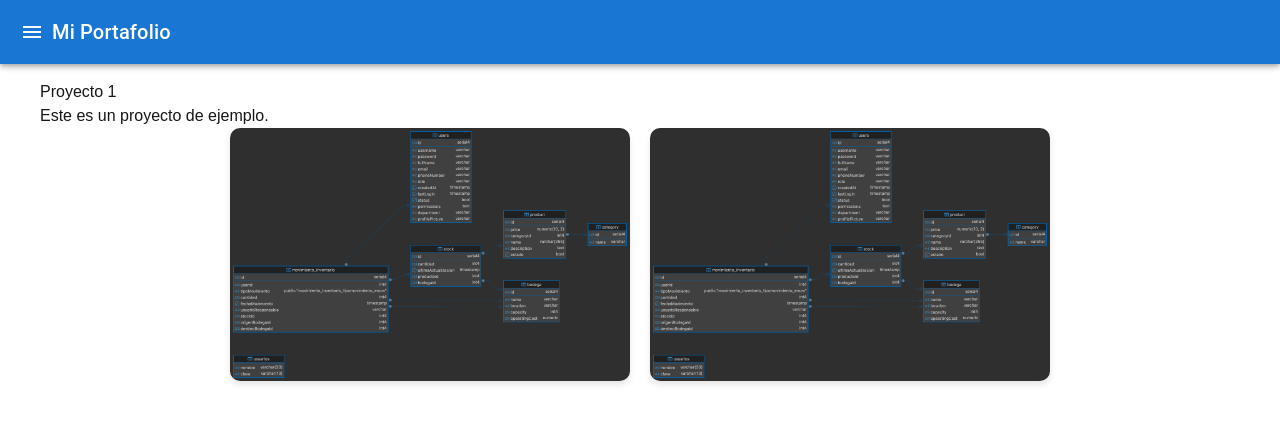
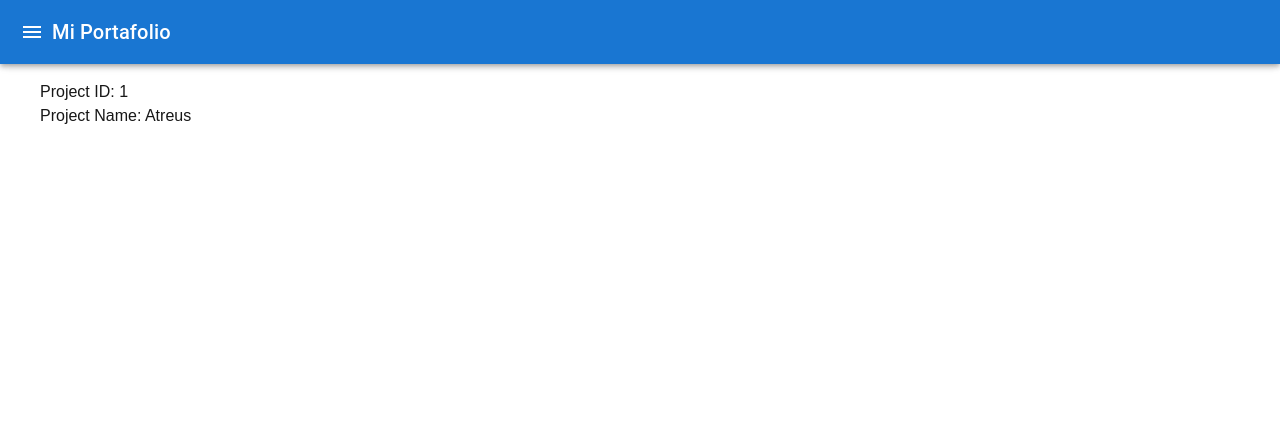
Before and after one commit to totonunez/mi-portafolio, a Next.js app: page /proyectos/1 in a window 1280 px wide. Shown: the top 424 px of the page. Built offline with nearby package versions, Linux system fonts and the light colour scheme.

Commit message:
solve issue about router

```diff
--- a/src/app/proyectos/[id]/page.tsx
+++ b/src/app/proyectos/[id]/page.tsx
@@ -1,24 +1,32 @@
 "use client";
-import Image from "next/image";
-import { notFound } from "next/navigation";
-import proyectos from "../../../data/proyectos.json";
+import { useParams } from "next/navigation";
+import { useEffect, useState } from "react";
 
-export default function ProyectoPage({ params }: { params: { id: string } }) {
-    const proyecto = proyectos.find((p) => p.id === params.id);
+// Importamos el archivo JSON
+import proyectosData from '../../../data/proyectos.json';
 
-    if (!proyecto) {
-        return notFound(); // Muestra una página 404 si no encuentra el proyecto
+export default function ProyectoPage() {
+  const params = useParams(); // ✅ Get params safely
+  const [id, setId] = useState<string | null>(null);
+  const [proyectoNombre, setProyectoNombre] = useState<string | null>(null);
+
+
+  useEffect(() => {
+    if (params?.id) {
+      const projectId = params.id as string;
+      setId(projectId);
+
+      // Buscar el proyecto en el archivo JSON por id
+      const proyecto = proyectosData.find((p) => p.id === projectId);
+      setProyectoNombre(proyecto ? proyecto.nombre : null); // Si no se encuentra, set null
     }
+  }, [params]);
 
-    return (
-        <div>
-        <h1>{proyecto.nombre}</h1>
-        <p>{proyecto.descripcion}</p>
-        <div className="galeria">
-            {proyecto.imagenes.map((src, index) => (
-            <Image key={index} src={src} alt={`Imagen ${index + 1}`} width={400} height={300} />
-            ))}
-        </div>
-        </div>
-    );
+  return (
+    <div>
+      <h1>Project ID: {id || "Loading..."}</h1>
+      <h2>Project Name: {proyectoNombre || "Loading..."}</h2>
+      {/* Renderiza otros detalles del proyecto aquí */}
+    </div>
+  );
 }
--- a/src/data/proyectos.json
+++ b/src/data/proyectos.json
@@ -1,7 +1,7 @@
 [
     {
         "id": "1",
-        "nombre": "Proyecto 1",
+        "nombre": "Atreus",
         "descripcion": "Este es un proyecto de ejemplo.",
         "imagenes": [
             "/images/BlacketERFebrero.png",
```
